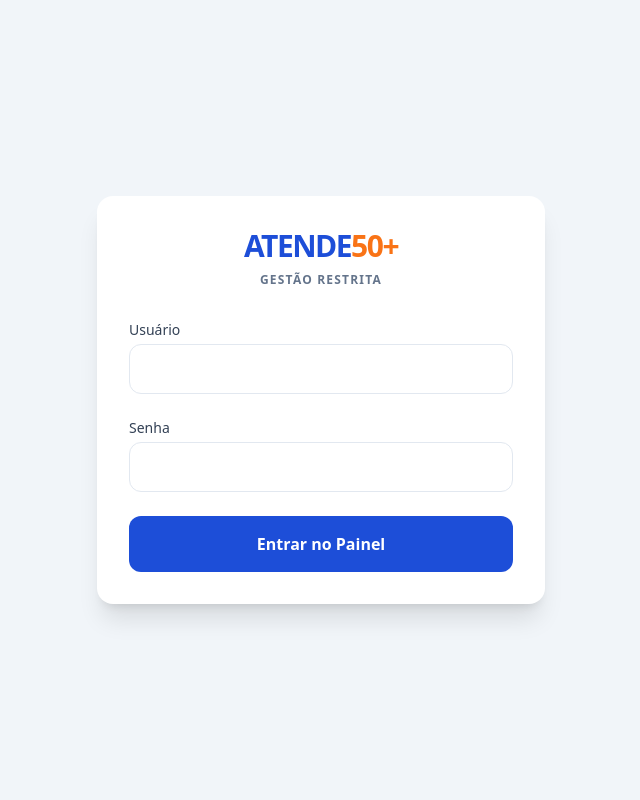
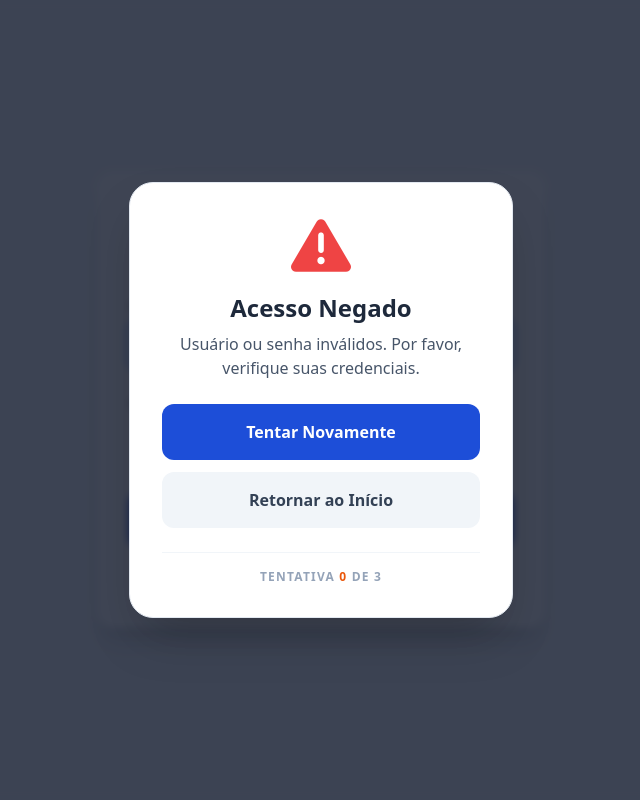
Before and after one commit to Nycksionia/atende50, a Flask app: page /login in a window 1280 px wide. Shown: the whole page, without its empty margins (319-959 px from the left). Run offline with Flask 3, Linux system fonts and the light colour scheme; tables that the repository leaves empty hold one stand-in row (values such as "Sample post"); one stand-in notice (Sample message) is shown; some libraries are stand-ins or nearby versions.

Commit message:
UI: correção login paara barrar caso erre

```diff
--- a/app.py
+++ b/app.py
@@ -1,11 +1,11 @@
-from flask import Flask, render_template, request, redirect, url_for, flash, session # Adicione session aqui
+from flask import Flask, render_template, request, redirect, url_for, flash, session
 from flask_sqlalchemy import SQLAlchemy
 from sqlalchemy import func
 from datetime import datetime
 
 app = Flask(__name__)
-app.config['SECRET_KEY'] = 'atende50_secret_key_fixa'
-app.config['SECRET_KEY'] = 'atende50_projeto_2026'
+# Usando uma chave secreta única e segura
+app.config['SECRET_KEY'] = 'atende50_projeto_2026_seguro'
 app.config['SQLALCHEMY_DATABASE_URI'] = 'sqlite:///atende50.db'
 app.config['SQLALCHEMY_TRACK_MODIFICATIONS'] = False
 
@@ -15,7 +15,7 @@ db = SQLAlchemy(app)
 class Admin(db.Model):
     id = db.Column(db.Integer, primary_key=True)
     usuario = db.Column(db.String(50), unique=True, nullable=False)
-    senha = db.Column(db.String(100), nullable=False) # Em produção, usaríamos hash
+    senha = db.Column(db.String(100), nullable=False)
 
 class Profissional(db.Model):
     id = db.Column(db.Integer, primary_key=True)
@@ -28,21 +28,12 @@ class Profissional(db.Model):
     experiencia = db.Column(db.String(255))
     chamados = db.relationship('Chamado', backref='profissional', lazy=True)
 
-class Pedido(db.Model):
-    id = db.Column(db.Integer, primary_key=True)
-    nome_cliente = db.Column(db.String(100), nullable=False)
-    cpf_cliente = db.Column(db.String(20), nullable=False)
-    whatsapp_cliente = db.Column(db.String(20), nullable=False)
-    endereco_cliente = db.Column(db.String(255), nullable=False)
-    problema = db.Column(db.Text, nullable=False)
-    expectativa = db.Column(db.String(255))
-
 class ClienteLead(db.Model):
     id = db.Column(db.Integer, primary_key=True)
     nome = db.Column(db.String(100), nullable=False)
     cpf = db.Column(db.String(14), nullable=False)
     whatsapp = db.Column(db.String(20), nullable=False)
-    endereco = db.Column(db.String(200)) # ADICIONE ESTA LINHA
+    endereco = db.Column(db.String(200))
     problema = db.Column(db.Text, nullable=False)
     chamados = db.relationship('Chamado', backref='cliente', lazy=True)
 
@@ -55,42 +46,56 @@ class Chamado(db.Model):
     cliente_id = db.Column(db.Integer, db.ForeignKey('cliente_lead.id'), nullable=False)
 
 # --- ROTAS ---
-# 1. Rota para mostrar a tela de login
+
+@app.route('/')
+def index():
+    return render_template('index.html')
+
 @app.route('/login')
 def exibir_login():
+    # Inicializa o contador de tentativas se não existir
+    if 'tentativas' not in session:
+        session['tentativas'] = 0
     return render_template('login.html')
 
-# 2. Rota que processa o login e envia para a Área Restrita
 @app.route('/login-gestora', methods=['POST'])
 def processar_login():
+    if 'tentativas' not in session:
+        session['tentativas'] = 0
+
     u = request.form.get('usuario')
     s = request.form.get('senha')
+
+    # Busca no modelo Admin (corrigido para não usar 'Usuario')
     admin = Admin.query.filter_by(usuario=u, senha=s).first()
 
     if admin:
-        session['logado'] = True  # Cria o "carimbo" de acesso
+        session['logado'] = True
         session['usuario_admin'] = u
+        session['tentativas'] = 0  # Reseta tentativas ao acertar
         return redirect(url_for('exibir_area_restrita'))
     else:
-        flash('Usuário ou senha incorretos.')
+        session['tentativas'] += 1
+        # Lógica de bloqueio após 3 erros
+        if session['tentativas'] >= 3:
+            session['tentativas'] = 0 # Reseta para futuras tentativas após expulsar
+            flash('Muitas tentativas falhas. Você foi redirecionado.')
+            return redirect(url_for('index'))
+
+        flash(f'Usuário ou senha incorretos. Tentativa {session["tentativas"]} de 3.')
         return redirect(url_for('exibir_login'))
 
-# Crie a rota de Logout (Sair)
 @app.route('/logout')
 def logout():
-    session.clear()  # Limpa os dados da sessão por segurança
-    # Altere 'exibir_index' pelo nome da sua função que carrega a index.html
+    session.clear()
     return redirect(url_for('index'))
 
-# 3. Rota da Página Mestre - PROTEGIDA
 @app.route('/area-restrita')
 def exibir_area_restrita():
     if not session.get('logado'):
         return redirect(url_for('exibir_login'))
-    # Remova o return extra e alinhe este:
     return render_template('area_restrita.html')
 
-# Rota do Dashboard - PROTEGIDA
 @app.route('/dashboard')
 def ir_para_dashboard():
     if not session.get('logado'):
@@ -107,16 +112,13 @@ def ir_para_dashboard():
                            total_atendimentos=contagem_chamados,
                            faturamento_total=faturamento)
 
-# Rota de Clientes - PROTEGIDA E CORRIGIDA
 @app.route('/admin/clientes')
 def admin_clientes():
     if not session.get('logado'):
         return redirect(url_for('exibir_login'))
-    # IMPORTANTE: Mudei de Pedido para ClienteLead para os dados aparecerem
     todos_clientes = ClienteLead.query.all()
     return render_template('admin_clientes.html', clientes=todos_clientes)
 
-# Rota de Profissionais - PROTEGIDA
 @app.route('/admin/profissionais')
 def admin_profissionais():
     if not session.get('logado'):
@@ -124,54 +126,25 @@ def admin_profissionais():
     todos_profs = Profissional.query.all()
     return render_template('admin_profissionais.html', profissionais=todos_profs)
 
-# Rota de Chamados - PROTEGIDA
 @app.route('/chamados')
 def listar_chamados():
     if not session.get('logado'):
         return redirect(url_for('exibir_login'))
-
-    # Carrega todos os chamados e também todos os profissionais para o select de amarração
     todos_chamados = Chamado.query.order_by(Chamado.data_abertura.desc()).all()
     todos_profs = Profissional.query.all()
-
     return render_template('chamados.html', chamados=todos_chamados, profissionais=todos_profs)
 
-# 4. Rota da Página principal e outras
-@app.route('/')
-def index():
-    return render_template('index.html')
-
-@app.route('/cadastro-profissional')
-def ir_para_cadastro_prof():
-    return render_template('cadastro_prof.html')
-
-@app.route('/solicitar-servico')
-def ir_para_cadastro_cliente():
-    return render_template('cadastro_cliente.html')
-
-@app.route('/contato')
-def ir_para_contato():
-    return render_template('contato.html')
+# --- ROTAS DE SALVAMENTO ---
 
 @app.route('/salvar-profissional', methods=['POST'])
 def salvar_profissional():
-    # 1. Coleta dos dados básicos
     nome = request.form.get('nome')
     cpf = request.form.get('cpf')
     whatsapp = request.form.get('whatsapp')
-
-    # 2. Captura e formatação das experiências (Multiselect)
-    # Pegamos a lista do formulário e unimos em uma única frase
     lista_experiencia = request.form.getlist('experiencia')
     experiencia_string = ", ".join(lista_experiencia)
 
-    # 3. Validação de segurança
-    if not nome or not cpf:
-        flash('Erro: Nome e CPF são obrigatórios!')
-        return redirect(url_for('ir_para_cadastro_prof'))
-
     try:
-        # 4. Criação do objeto único com todos os campos, incluindo a nova coluna
         novo_prof = Profissional(
             nome=nome,
             apelido=request.form.get('apelido'),
@@ -179,21 +152,16 @@ def salvar_profissional():
             whatsapp=whatsapp,
             endereco=request.form.get('endereco'),
             cidade=request.form.get('cidade'),
-            experiencia=experiencia_string  # Aqui salvamos as especialidades
+            experiencia=experiencia_string
         )
-
         db.session.add(novo_prof)
         db.session.commit()
-
         flash('Profissional cadastrado com sucesso!')
         return redirect(url_for('index'))
-
     except Exception as e:
         db.session.rollback()
-        # O print abaixo ajuda você a ver o erro real no terminal do VS Code
-        print(f"Erro detalhado: {e}")
-        flash('Erro ao salvar no banco: Verifique se o CPF já existe.')
-        return redirect(url_for('ir_para_cadastro_prof'))
+        flash('Erro ao salvar profissional. Verifique os dados.')
+        return redirect(url_for('index'))
 
 @app.route('/salvar-pedido', methods=['POST'])
 def salvar_pedido():
@@ -202,99 +170,39 @@ def salvar_pedido():
     problema = request.form.get('problema')
     endereco = request.form.get('endereco_cliente')
 
-    if not nome or not problema or not whatsapp:
-        flash('Por favor, preencha seu nome, WhatsApp e descreva o problema.')
-        return redirect(url_for('ir_para_cadastro_cliente'))
-
     try:
-        # 1. Cria o registro do Cliente (Lead)
         novo_lead = ClienteLead(
             nome=nome,
             cpf=request.form.get('cpf_cliente'),
             whatsapp=whatsapp,
-            endereco=endereco, # Garanta que adicionou essa coluna no modelo ClienteLead
+            endereco=endereco,
             problema=problema
         )
         db.session.add(novo_lead)
-
-        # O flush serve para o banco gerar o ID do cliente antes do commit final,
-        # permitindo que o chamado já nasça com o ID correto do cliente.
         db.session.flush()
 
-        # 2. CRIA O CHAMADO AUTOMATICAMENTE (A Amarração Pendente)
-        # O chamado nasce com profissional_id como None (vazio) e status 'Pendente'
         novo_chamado = Chamado(
             cliente_id=novo_lead.id,
             status='Pendente',
             valor_total=0.0
         )
         db.session.add(novo_chamado)
-
         db.session.commit()
-        flash('Solicitação enviada com sucesso! Em breve um Prof50+ será designado.')
+        flash('Solicitação enviada com sucesso!')
+        return redirect(url_for('index'))
+    except Exception as e:
+        db.session.rollback()
+        flash('Erro ao processar pedido.')
         return redirect(url_for('index'))
 
-    except Exception as e:
-        db.session.rollback()
-        print(f"Erro ao salvar pedido e gerar chamado: {e}")
-        flash('Ocorreu um erro técnico ao processar seu pedido.')
-        return redirect(url_for('ir_para_cadastro_cliente'))
-
-#vincular chamado com profissional e clieente
-@app.route('/vincular_chamado/<int:chamado_id>', methods=['POST'])
-def vincular_chamado(chamado_id):
-    if not session.get('logado'):
-        return redirect(url_for('exibir_login'))
-
-    id_prof = request.form.get('profissional_selecionado')
-    valor = request.form.get('valor_servico', 0.0)
-
-    chamado = Chamado.query.get(chamado_id)
-    if chamado and id_prof:
-        chamado.profissional_id = id_prof
-        chamado.status = 'Em Andamento'
-        chamado.valor_total = valor
+# --- INICIALIZAÇÃO DO BANCO ---
+with app.app_context():
+    db.create_all()
+    # Verifica se o Admin existe usando o modelo correto
+    if not Admin.query.filter_by(usuario='admin@atende50.com').first():
+        admin_padrao = Admin(usuario='admin@atende50.com', senha='123')
+        db.session.add(admin_padrao)
         db.session.commit()
-        flash('Profissional vinculado com sucesso!')
-
-    return redirect(url_for('listar_chamados'))
-
-#Rota para atualizar o status do chamado
-@app.route('/atualizar_status_chamado/<int:chamado_id>', methods=['POST'])
-def atualizar_status_chamado(chamado_id):
-    if not session.get('logado'):
-        return redirect(url_for('exibir_login'))
-
-    novo_status = request.form.get('status_selecionado')
-    chamado = Chamado.query.get(chamado_id)
-
-    if chamado:
-        chamado.status = novo_status
-        db.session.commit()
-        flash(f'Status do chamado #{chamado_id} atualizado para {novo_status}!')
-
-    return redirect(url_for('listar_chamados'))
-
-@app.route('/verificar_usuarios')
-def verificar_usuarios():
-    usuarios = Usuario.query.all()
-    lista_emails = [u.email for u in usuarios]
-    return f"Usuários no BD do Render: {lista_emails}"
-
-# Cria o banco e as tabelas
-with app.app_context():
-    try:
-        db.create_all()
-        if not Usuario.query.filter_by(email='admin@atende50.com').first():
-            novo_admin = Usuario(nome='Admin', email='admin@atende50.com', senha='123')
-            db.session.add(novo_admin)
-            db.session.commit()
-            print(">>> Banco de dados inicializado e Admin criado!")
-    except Exception as e:
-        print(f">>> Erro ao inicializar banco: {e}")
 
 if __name__ == "__main__":
-    app.run()
-
-if __name__ == '__main__':
     app.run(debug=True)
--- a/templates/login.html
+++ b/templates/login.html
@@ -9,7 +9,40 @@
     <title>Login Restrito | Atende50+</title>
 </head>
 
-<body class="bg-slate-100 h-screen flex items-center justify-center">
+<body class="bg-slate-100 h-screen flex items-center justify-center relative">
+
+    {% with messages = get_flashed_messages() %}
+    {% if messages %}
+    <div id="modalErro"
+        class="fixed inset-0 bg-slate-900/80 flex items-center justify-center z-[100] p-4 backdrop-blur-sm">
+        <div class="bg-white rounded-3xl p-8 max-w-sm w-full shadow-2xl text-center border border-slate-200">
+            <div class="text-red-500 text-6xl mb-4">
+                <i class="fas fa-exclamation-triangle"></i>
+            </div>
+            <h2 class="text-2xl font-bold text-slate-800 mb-2">Acesso Negado</h2>
+            <p class="text-slate-600 mb-6">Usuário ou senha inválidos. Por favor, verifique suas credenciais.</p>
+
+            <div class="space-y-3">
+                <button onclick="document.getElementById('modalErro').remove()"
+                    class="w-full py-4 bg-blue-700 text-white rounded-xl font-bold hover:bg-blue-800 transition transform active:scale-95">
+                    Tentar Novamente
+                </button>
+                <a href="{{ url_for('index') }}"
+                    class="block w-full py-4 bg-slate-100 text-slate-700 rounded-xl font-bold hover:bg-slate-200 transition">
+                    Retornar ao Início
+                </a>
+            </div>
+
+            <div class="mt-6 pt-4 border-t border-slate-100">
+                <p class="text-xs font-bold uppercase tracking-widest text-slate-400">
+                    Tentativa <span class="text-orange-600">{{ session.tentativas }}</span> de 3
+                </p>
+            </div>
+        </div>
+    </div>
+    {% endif %}
+    {% endwith %}
+
     <div class="bg-white p-8 rounded-2xl shadow-xl w-full max-w-md">
         <div class="text-center mb-8">
             <span class="text-3xl font-black text-blue-700 tracking-tighter">ATENDE<span
@@ -20,7 +53,7 @@
         <form action="{{ url_for('processar_login') }}" method="POST" class="space-y-6">
             <div>
                 <label class="block text-sm font-medium text-slate-700 mb-1">Usuário</label>
-                <input type="text" name="usuario" required
+                <input type="text" name="usuario" required autofocus
                     class="w-full px-4 py-3 rounded-xl border border-slate-200 outline-none focus:ring-2 focus:ring-blue-500 transition">
             </div>
             <div>
@@ -33,6 +66,12 @@
                 Entrar no Painel
             </button>
         </form>
+
+        <div class="mt-6 text-center">
+            <a href="{{ url_for('index') }}" class="text-sm text-slate-400 hover:text-blue-600 transition">
+                <i class="fas fa-arrow-left mr-1"></i> Voltar para o site
+            </a>
+        </div>
     </div>
 </body>
 
```
